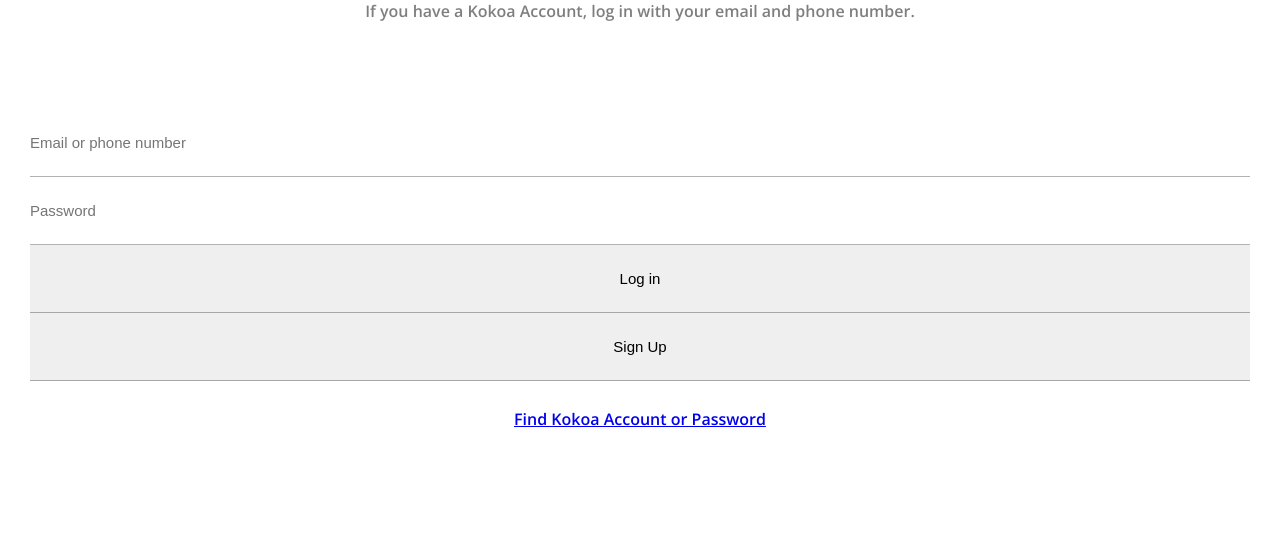
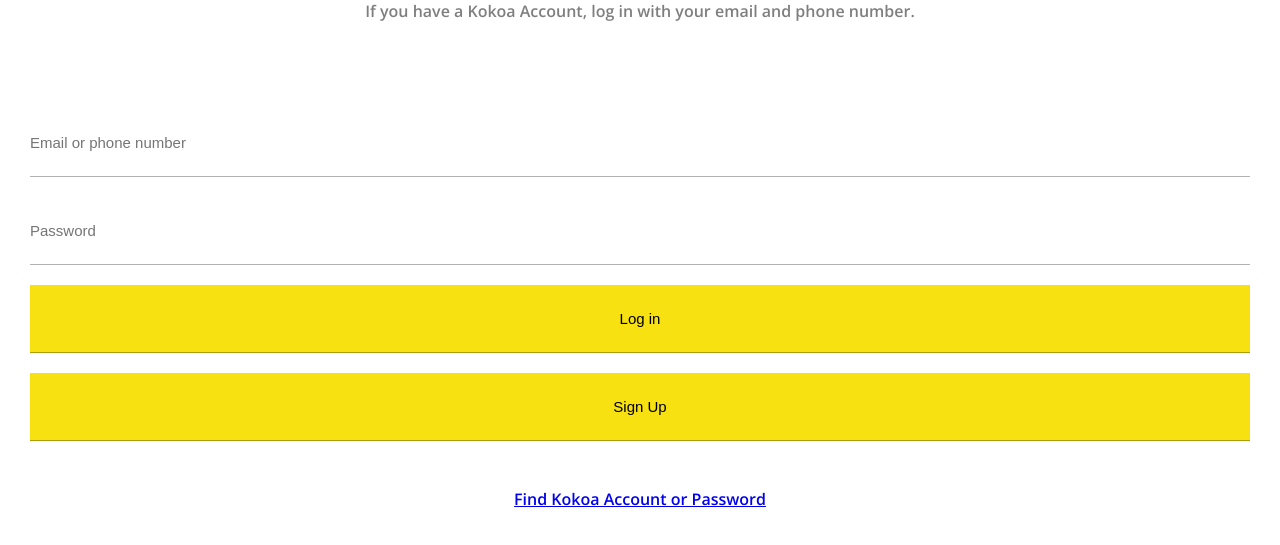
Before and after one commit to project815/kokoa-clone, a plain HTML site: page index.html in a window 1280 px wide. Shown: the part 163-708 px from the top of the page. Drawn offline with nearby package versions, Linux system fonts and the light colour scheme.

Commit message:
focus id or password transition effect

```diff
--- a/css/style.css
+++ b/css/style.css
@@ -32,14 +32,19 @@ body {
 }
 
 .inputlogin input {
+  margin-bottom: 20px;
   font-size: 15px;
   padding: 25px 0px;
   border: none;
   border-bottom: 1px solid rgba(0, 0, 0, 0.3);
+  transition: border-color 0.3s ease-in-out;
 }
 .inputlogin input:focus {
-  border-bottom: 1px solid rgba(0, 0, 0, 1);
-  border: var(--yellow);
+  /* border-bottom: 1px solid rgba(0, 0, 0, 1); */
+  border-color: var(--yellow);
+}
+.inputlogin input[type="submit"] {
+  background-color: var(--yellow);
 }
 
 .inputlogin a {
@@ -47,3 +52,38 @@ body {
   justify-content: center;
   margin-top: 30px;
 }
+
+/* #login-form input {
+  border: none;
+  padding: 15px 0px;
+  font-size: 18px;
+  border-bottom: 1px solid rgba(0, 0, 0, 0.3);
+  margin-bottom: 20px;
+  transition: border-color 0.3s ease-in-out;
+}
+
+#login-form input::placeholder {
+  color: rgba(0, 0, 0, 0.3);
+}
+#login-form input:not([type="submit"]) {
+  border-bottom: 1px solid rgba(0, 0, 0, 0.2);
+  transition: border-color 0.3s ease-in-out;
+}
+#login-form input:focus {
+  border-color: var(--yellow);
+}
+
+#login-form input[type="submit"] {
+  background-color: var(--yellow);
+  cursor: pointer;
+  padding: 20px 0px;
+  border-radius: 5px;
+}
+#login-form a {
+  display: flex;
+  justify-content: center;
+  text-decoration: none;
+  color: inherit;
+  margin-top: 40px;
+  font-size: 12px;
+} */
```
